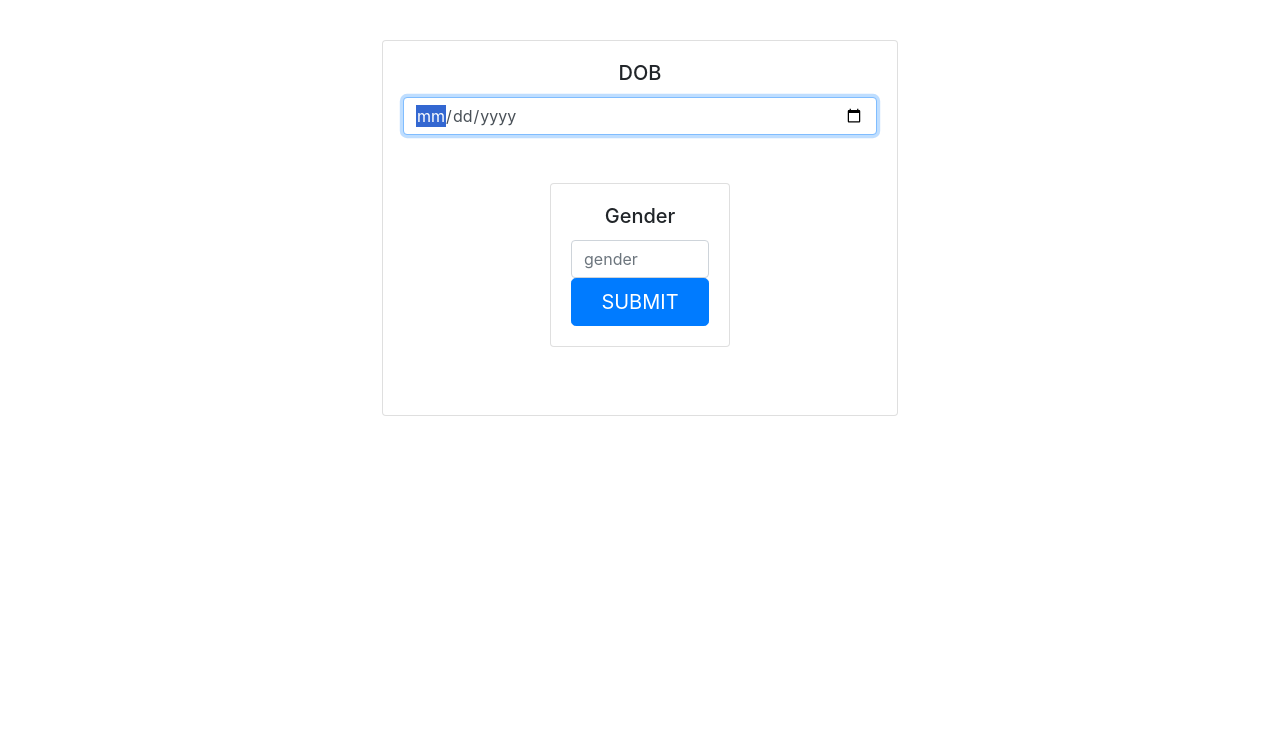
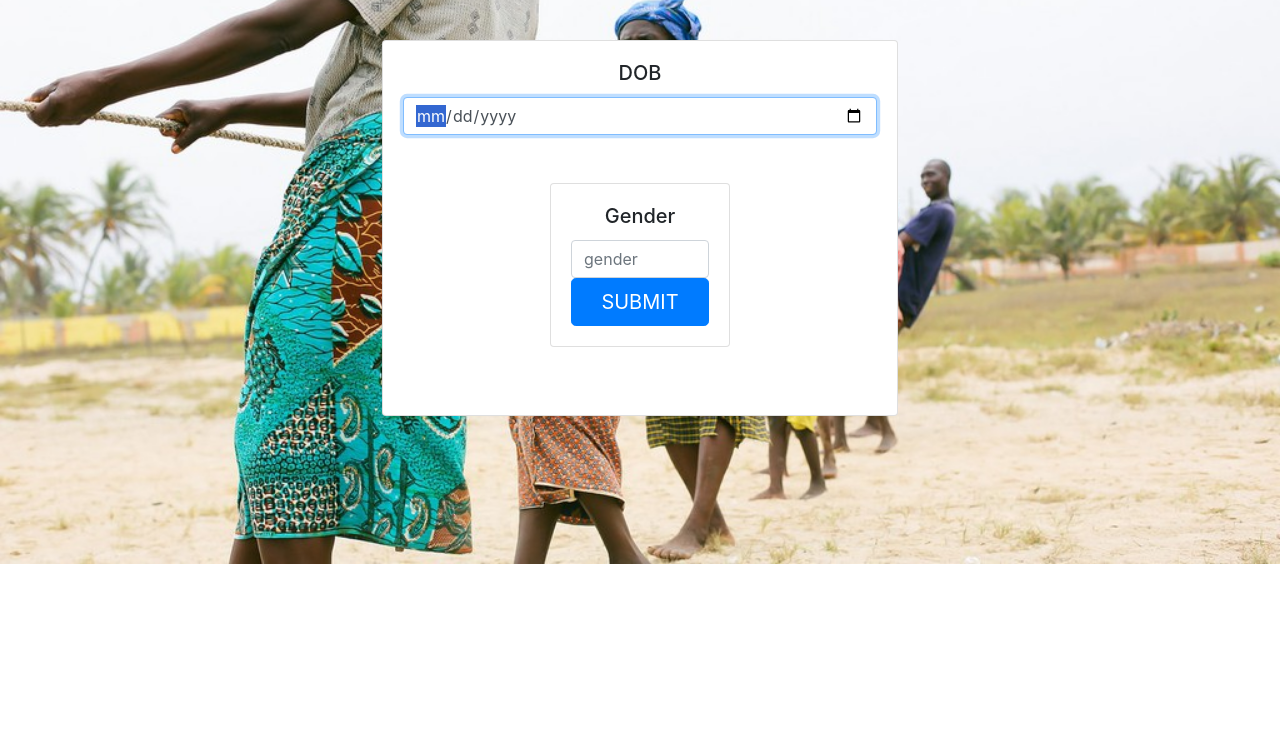
Before and after one commit to Emmanuel1738/Akan-Project, a plain HTML site: page index.html in a window 1280 px wide. Shown: the part 54-800 px from the top of the page. Drawn offline with Linux system fonts and the light colour scheme.

Commit message:
added background image

```diff
--- a/index.html
+++ b/index.html
@@ -3,6 +3,7 @@
 <head>
     <meta charset="utf-8">
     <title>Akan</title>
+    <link rel="stylesheet" href="style.css">
     <link rel="stylesheet" type="text/css" href="bootstrap/css/bootstrap.css">
     <script type="text/javascript" src="bootstrap/js/bootstrap.js"></script>
     <script src="bootstrap/js/bootstrap.bundle.js"></script>
--- /dev/null
+++ b/style.css
@@ -0,0 +1,8 @@
+body {
+    background-image: url("images/akan.jpg");
+    background-repeat: no-repeat;
+    background-position: center;
+    background-size: cover;
+    height: 50%;
+    margin: 0%;
+  }
```
Also changed, not shown: images/akan.jpg (added), index.css (deleted).
